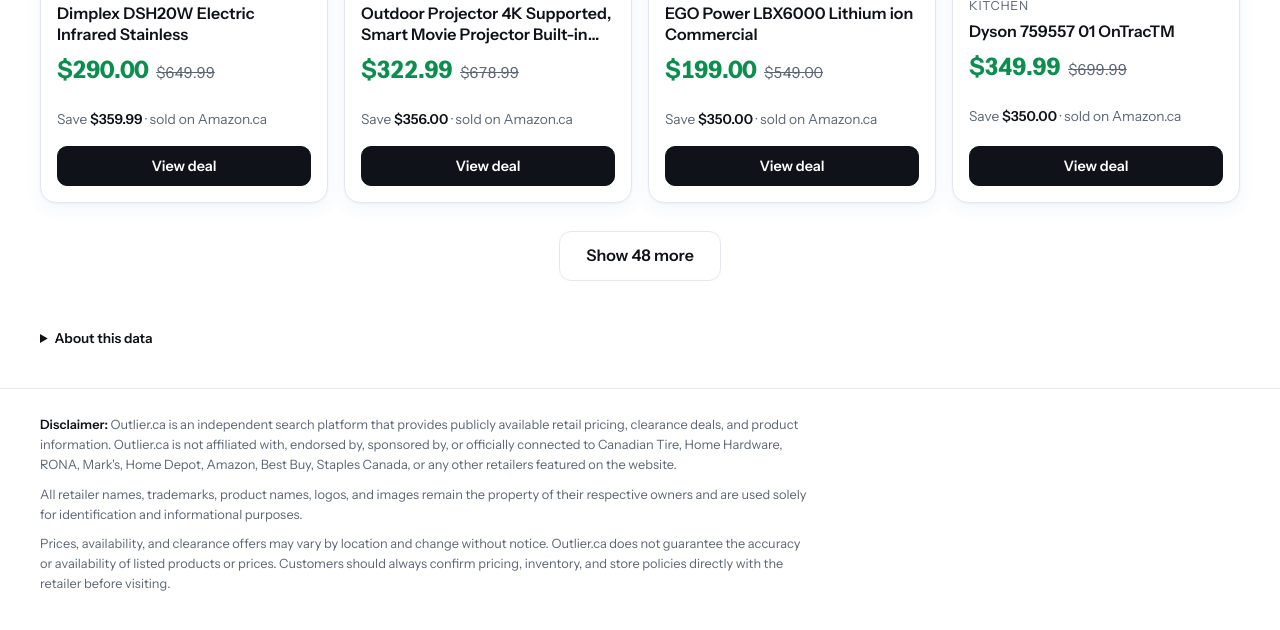
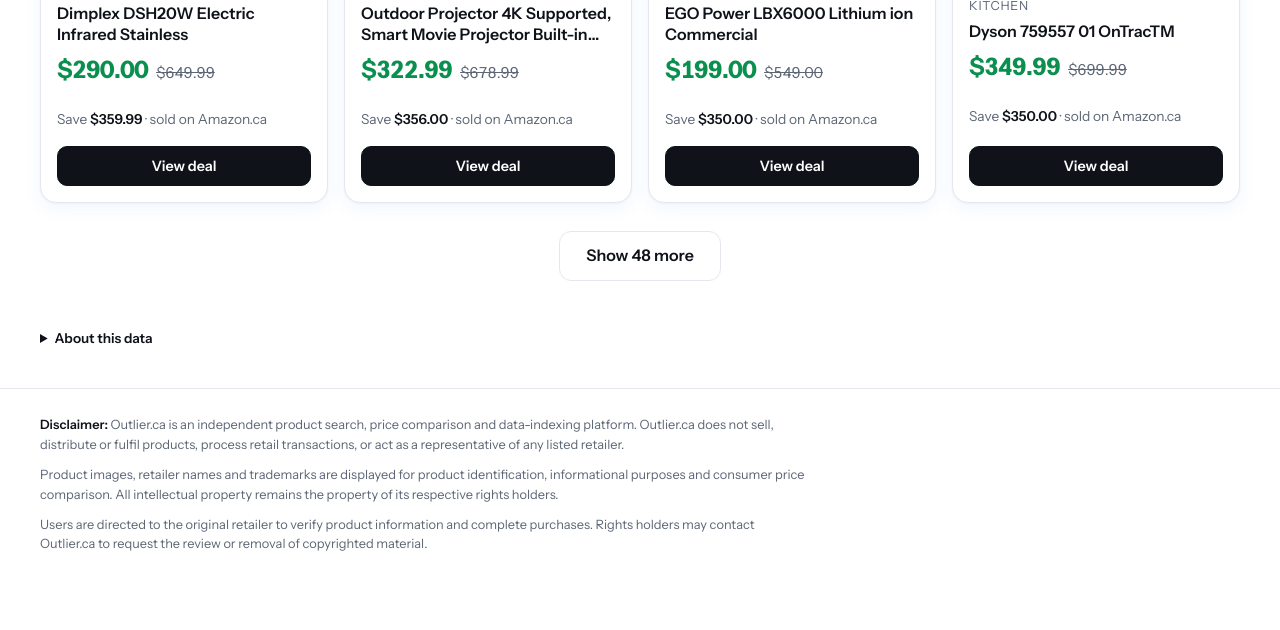
Before and after one commit to Adaptbranding/Outlier, a plain HTML site: page amazon/index.html in a window 1280 px wide. Shown: the part 6915-7545 px from the top of the page. After the commit the page ends 7519 px from the top, so only its background shows below. Drawn offline with Linux system fonts and the light colour scheme.

Commit message:
Update site-wide disclaimer wording on all pages
Co-Authored-By: Claude Sonnet 5.5 <noreply@anthropic.com>
Claude-Session: https://claude.ai/code/session_01GdmfNemxkBTUhj8m4A6CHb

```diff
--- a/amazon/index.html
+++ b/amazon/index.html
@@ -219,9 +219,9 @@
 </script>
 <footer class="legal">
   <div class="wrap">
-    <p><strong>Disclaimer:</strong> Outlier.ca is an independent search platform that provides publicly available retail pricing, clearance deals, and product information. Outlier.ca is not affiliated with, endorsed by, sponsored by, or officially connected to Canadian Tire, Home Hardware, RONA, Mark's, Home Depot, Amazon, Best Buy, Staples Canada, or any other retailers featured on the website.</p>
-    <p>All retailer names, trademarks, product names, logos, and images remain the property of their respective owners and are used solely for identification and informational purposes.</p>
-    <p>Prices, availability, and clearance offers may vary by location and change without notice. Outlier.ca does not guarantee the accuracy or availability of listed products or prices. Customers should always confirm pricing, inventory, and store policies directly with the retailer before visiting.</p>
+    <p><strong>Disclaimer:</strong> Outlier.ca is an independent product search, price comparison and data-indexing platform. Outlier.ca does not sell, distribute or fulfil products, process retail transactions, or act as a representative of any listed retailer.</p>
+    <p>Product images, retailer names and trademarks are displayed for product identification, informational purposes and consumer price comparison. All intellectual property remains the property of its respective rights holders.</p>
+    <p>Users are directed to the original retailer to verify product information and complete purchases. Rights holders may contact Outlier.ca to request the review or removal of copyrighted material.</p>
   </div>
 </footer>
 </body>
```
Also changed, not shown: canadian-tire/index.html (+3 -3 lines), home-depot/index.html (+3 -3 lines), home-hardware/index.html (+3 -3 lines), index.html (+3 -3 lines), marks/index.html (+3 -3 lines), rona/index.html (+3 -3 lines), search/index.html (+3 -3 lines).
